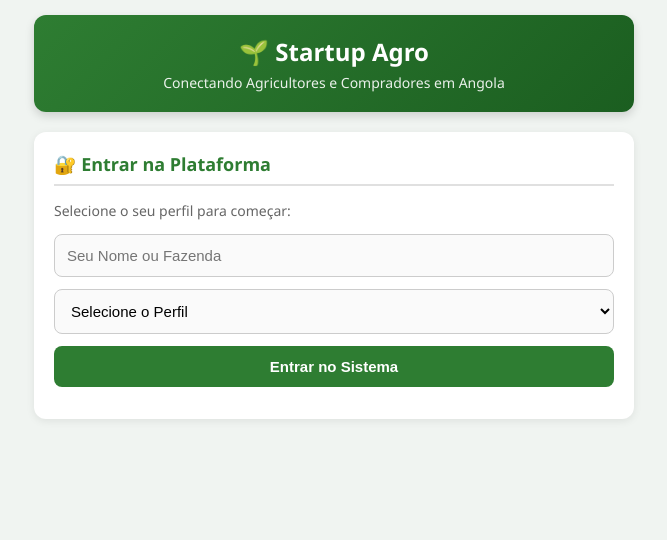
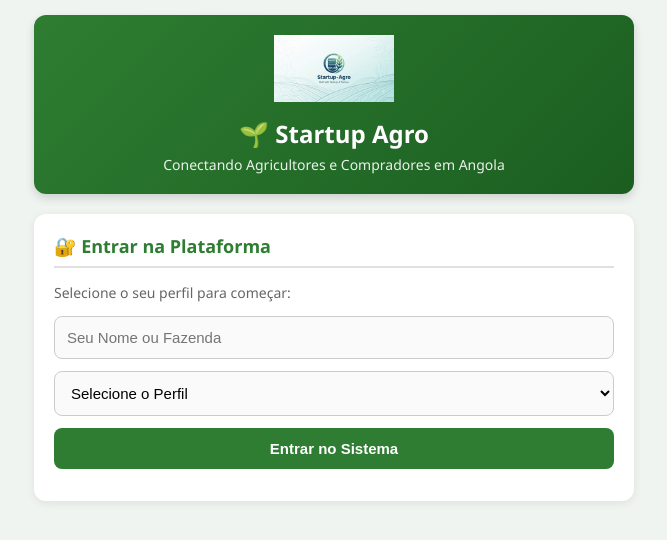
Before and after one commit to opengrantos-stack/startup-agro, a website: page index.html in a window 1280 px wide. Shown: the whole page, without its empty margins (306-973 px from the left). Drawn offline with Linux system fonts and the light colour scheme.

Commit message:
Adiciona logótipo no header do index.html

```diff
--- a/index.html
+++ b/index.html
@@ -138,6 +138,7 @@
 <body>
     <div class="app-container">
         <header>
+            <img src="/logo.png" alt="Startup-Agro Logo" style="max-width: 120px; margin-bottom: 10px;">
             <h1>🌱 Startup Agro</h1>
             <p>Conectando Agricultores e Compradores em Angola</p>
         </header>
```
